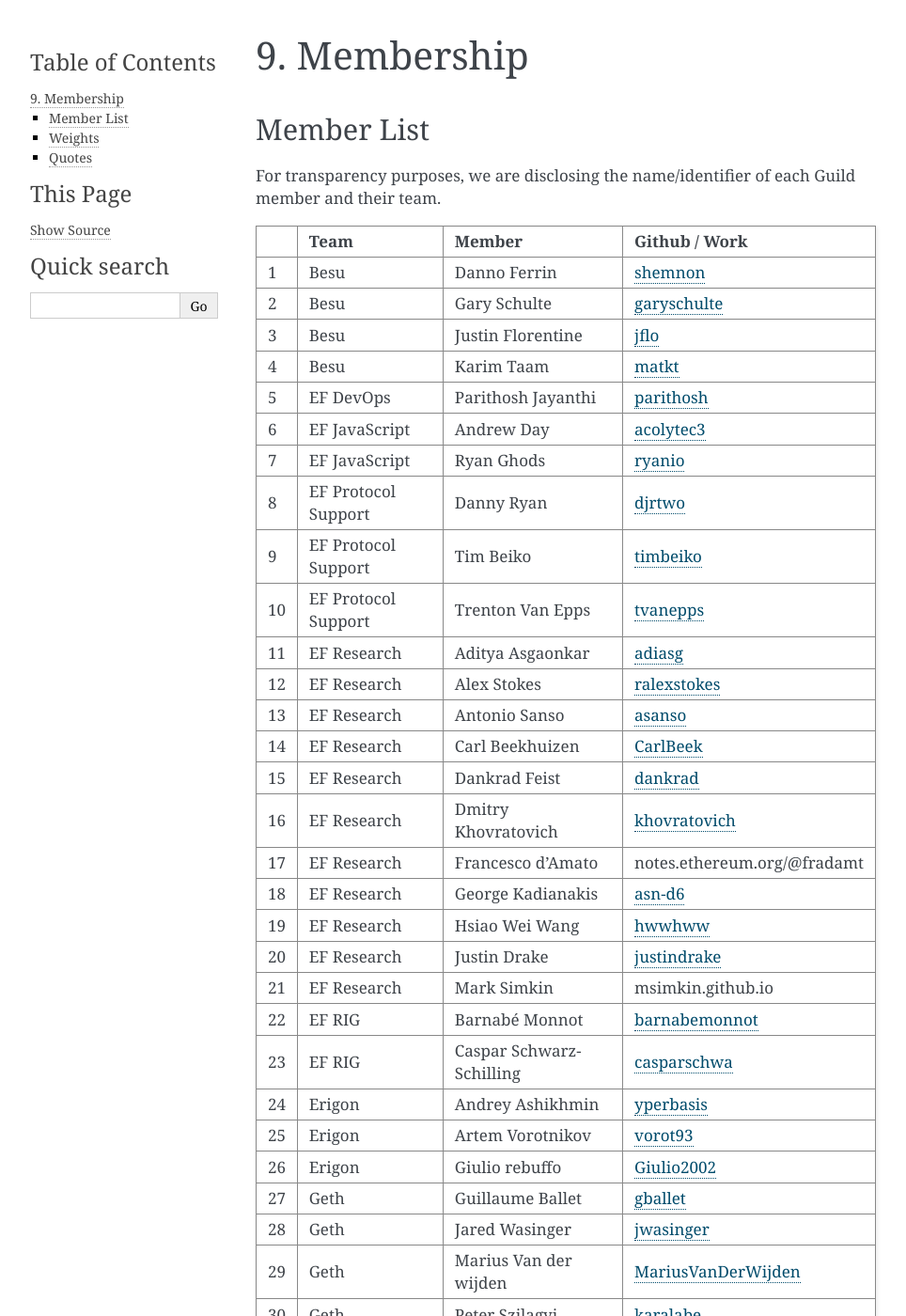
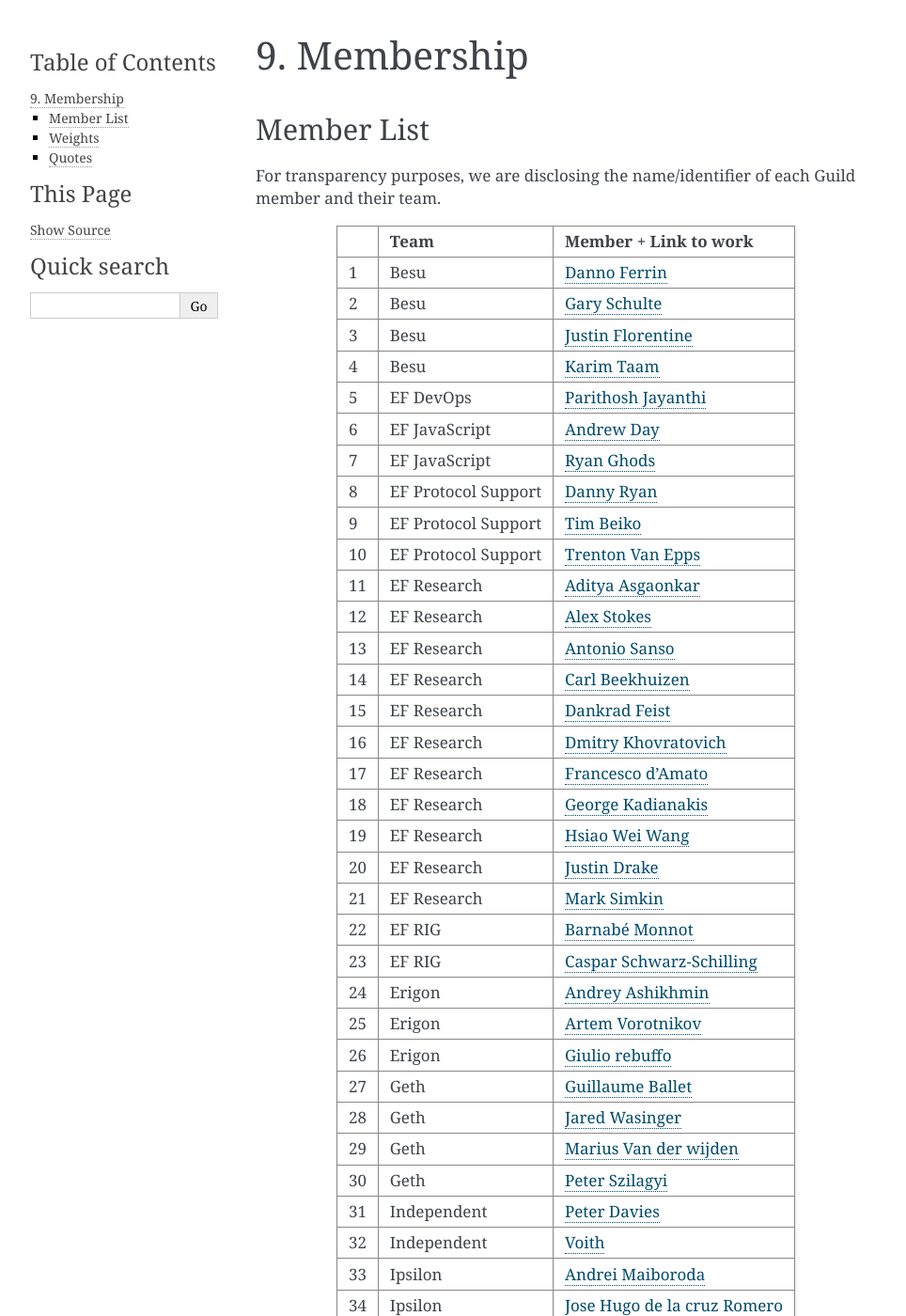
Before and after one commit to protocolguild/documentation, a Sphinx documentation site: the page built from docs/9-membership.md, in a window 1280 px wide and 1400 px high. Shown: the whole window at 94% size, without its empty margins (148-1112 px from the left). Built offline with Sphinx 7.4.7, drawn with Linux system fonts in a browser that asks for light colours; some of the changed text lies outside the part shown.

Commit message:
make links more compact

```diff
--- a/docs/9-membership.md
+++ b/docs/9-membership.md
@@ -3,95 +3,95 @@
 
 For transparency purposes, we are disclosing the name/identifier of each Guild member and their team.
 
-|      | Team  |                Member |  Github / Work |
-| ---:         |        :--- |        :--- |  :--- |
-| 1 | Besu | Danno Ferrin | [shemnon](https://github.com/shemnon/) |
-| 2 | Besu | Gary Schulte | [garyschulte](https://github.com/garyschulte/) |
-| 3 | Besu | Justin Florentine | [jflo](https://github.com/jflo/) |
-| 4 | Besu | Karim Taam | [matkt](https://github.com/matkt/) |
-| 5 | EF DevOps | Parithosh Jayanthi | [parithosh](https://github.com/parithosh/) |
-| 6 | EF JavaScript | Andrew Day | [acolytec3](https://github.com/acolytec3/) |
-| 7 | EF JavaScript | Ryan Ghods | [ryanio](https://github.com/ryanio/) |
-| 8 | EF Protocol Support | Danny Ryan | [djrtwo](https://github.com/djrtwo/) |
-| 9 | EF Protocol Support | Tim Beiko | [timbeiko](https://github.com/timbeiko/) |
-| 10 | EF Protocol Support | Trenton Van Epps | [tvanepps](https://github.com/tvanepps/) |
-| 11 | EF Research | Aditya Asgaonkar | [adiasg](https://github.com/adiasg/) |
-| 12 | EF Research | Alex Stokes | [ralexstokes](https://github.com/ralexstokes/) |
-| 13 | EF Research | Antonio Sanso | [asanso](https://github.com/asanso/) |
-| 14 | EF Research | Carl Beekhuizen | [CarlBeek](https://github.com/CarlBeek/) |
-| 15 | EF Research | Dankrad Feist | [dankrad](https://github.com/dankrad/) |
-| 16 | EF Research | Dmitry Khovratovich | [khovratovich](https://github.com/khovratovich/) |
-| 17 | EF Research | Francesco d’Amato | notes.ethereum.org/@fradamt |
-| 18 | EF Research | George Kadianakis | [asn-d6](https://github.com/asn-d6/) |
-| 19 | EF Research | Hsiao Wei Wang | [hwwhww](https://github.com/hwwhww/) |
-| 20 | EF Research | Justin Drake | [justindrake](https://github.com/justindrake/) |
-| 21 | EF Research | Mark Simkin | msimkin.github.io |
-| 22 | EF RIG | Barnabé Monnot | [barnabemonnot](https://github.com/barnabemonnot/) |
-| 23 | EF RIG | Caspar Schwarz-Schilling | [casparschwa](https://github.com/casparschwa/) |
-| 24 | Erigon | Andrey Ashikhmin | [yperbasis](https://github.com/yperbasis/) |
-| 25 | Erigon | Artem Vorotnikov | [vorot93](https://github.com/vorot93/) |
-| 26 | Erigon | Giulio rebuffo | [Giulio2002](https://github.com/Giulio2002/) |
-| 27 | Geth | Guillaume Ballet | [gballet](https://github.com/gballet/) |
-| 28 | Geth | Jared Wasinger | [jwasinger](https://github.com/jwasinger/) |
-| 29 | Geth | Marius Van der wijden | [MariusVanDerWijden](https://github.com/MariusVanDerWijden/) |
-| 30 | Geth | Peter Szilagyi | [karalabe](https://github.com/karalabe/) |
-| 31 | Independent | Peter Davies | [ultratwo](https://github.com/ultratwo/) |
-| 32 | Independent | Voith | [voith](https://github.com/voith/) |
-| 33 | Ipsilon | Andrei Maiboroda | [gumb0](https://github.com/gumb0/) |
-| 34 | Ipsilon | Jose Hugo de la cruz Romero | [hugo-dc](https://github.com/hugo-dc/) |
-| 35 | Ipsilon | Paweł Bylica | [chfast](https://github.com/chfast/) |
-| 36 | Lighthouse | Adrian Manning | [AgeManning](https://github.com/AgeManning/) |
-| 37 | Lighthouse | Diva Martínez | [divagant-martian](https://github.com/divagant-martian/) |
-| 38 | Lighthouse | Mac Ladson | [macladson](https://github.com/macladson/) |
-| 39 | Lighthouse | Mark Mackey | [ethDreamer](https://github.com/ethDreamer/) |
-| 40 | Lighthouse | Mehdi Zerouali | [zedt3ster](https://github.com/zedt3ster/) |
-| 41 | Lighthouse | Michael Sproul | [michaelsproul](https://github.com/michaelsproul/) |
-| 42 | Lighthouse | Paul Hauner | [paulhauner](https://github.com/paulhauner/) |
-| 43 | Lighthouse | Pawan Dhananjay Ravi | [pawanjay176](https://github.com/pawanjay176/) |
-| 44 | Lighthouse | Sean Anderson | [realbigsean](https://github.com/realbigsean/) |
-| 45 | Lodestar | Cayman Nava | [wemeetagain](https://github.com/wemeetagain/) |
-| 46 | Lodestar | dapplion | [dapplion](https://github.com/dapplion/) |
-| 47 | Lodestar | Gajinder Singh | [g11tech](https://github.com/g11tech/) |
-| 48 | Lodestar | Tuyen Nguyen | [tuyennhv](https://github.com/tuyennhv/) |
-| 49 | Nethermind | Kristof Gazso | [kristofgaszo](https://github.com/kristofgaszo/) |
-| 50 | Nethermind | Łukasz Rozmej | [LukaszRozmej](https://github.com/LukaszRozmej/) |
-| 51 | Nethermind | Marek Moraczyński | [MarekM25](https://github.com/MarekM25/) |
-| 52 | Nethermind | Mateusz Jędrzejewski | [matilote](https://github.com/matilote/) |
-| 53 | Nethermind | Tomasz Stanzeck | [tkstanczak](https://github.com/tkstanczak/) |
-| 54 | Nimbus | Dustin Brody | [tersec](https://github.com/tersec/) |
-| 55 | Nimbus | Etan Kissling | [etan-k](https://github.com/etan-k/) |
-| 56 | Nimbus | Jacek Sieka | [arnetheduck](https://github.com/arnetheduck/) |
-| 57 | Nimbus | Jamie Lokier | [jlokier](https://github.com/jlokier/) |
-| 58 | Nimbus | Kim De Mey | [kdeme](https://github.com/kdeme/) |
-| 59 | Nimbus | Mamy Ratsimbazafy | [mratsim](https://github.com/mratsim/) |
-| 60 | Nimbus | Ștefan Talpalaru | [stefantalpalaru](https://github.com/stefantalpalaru/) |
-| 61 | Nimbus | Zahary Karadzhov | [zah](https://github.com/zah/) |
-| 62 | Prysmatic | James He | [james-prysm](https://github.com/james-prysm/) |
-| 63 | Prysmatic | Kasey Kirkham | [kasey](https://github.com/kasey/) |
-| 64 | Prysmatic | Mohamed Zahoor | [jmozah](https://github.com/jmozah/) |
-| 65 | Prysmatic | Nishant Das | [nisdas](https://github.com/nisdas/) |
-| 66 | Prysmatic | potuz | [potuz](https://github.com/potuz/) |
-| 67 | Prysmatic | Preston Van Loon | [prestonvanloon](https://github.com/prestonvanloon/) |
-| 68 | Prysmatic | Radosław Kapka | [rkapka](https://github.com/rkapka/) |
-| 69 | Prysmatic | Raul Jordan | [rauljordan](https://github.com/rauljordan/) |
-| 70 | Prysmatic | Terence Tsao | [terencechain](https://github.com/terencechain/) |
-| 71 | Quilt | Ansgar Dietrichs | [adietrichs](https://github.com/adietrichs/) |
-| 72 | Quilt | Matt Garnett | [lightclient](https://github.com/lightclient/) |
-| 73 | Quilt | Sam Wilson | [SamWilsn](https://github.com/SamWilsn/) |
-| 74 | Quilt | Somu Bhargava | [bhargavasomu](https://github.com/bhargavasomu/) |
-| 75 | Solidity | Alex Beregszaszi | [axic](https://github.com/axic/) |
-| 76 | Solidity | Harikrishnan Mulackal | [hrkrshnn](https://github.com/hrkrshnn/) |
-| 77 | Solidity | Johnson Ugwuru | [ogwurujohnson](https://github.com/ogwurujohnson/) |
-| 78 | Solidity | Kaan Uzdogan | [kuzdogan](https://github.com/kuzdogan/) |
-| 79 | Solidity | Kamil Sliwak | [cameel](https://github.com/cameel/) |
-| 80 | Solidity | Leonardo de Sa Alt | [leonardoalt](https://github.com/leonardoalt/) |
-| 81 | Teku | Adrian Sutton | [ajsutton](https://github.com/ajsutton/) |
-| 82 | Teku | Ben Edgington | [benjaminion](https://github.com/benjaminion/) |
-| 83 | Teku | Enrico Del Fante | [tbenr](https://github.com/tbenr/) |
-| 84 | Teku | Paul Harris | [rolfyone](https://github.com/rolfyone/) |
-| 85 | TXRX | Alex Vlasov | [ericsson49](https://github.com/ericsson49/) |
-| 86 | TXRX | Anton Nashatyrev | [Nashatyrev](https://github.com/Nashatyrev/) |
-| 87 | TXRX | Mikhail Kalinin | [mkalinin](https://github.com/mkalinin/) |
+|      | Team  |                Member + Link to work |
+| ---:         |        :--- |        :--- |
+| 1 | Besu | [Danno Ferrin](https://github.com/shemnon/) |
+| 2 | Besu | [Gary Schulte](https://github.com/garyschulte/) |
+| 3 | Besu | [Justin Florentine](https://github.com/jflo/) |
+| 4 | Besu | [Karim Taam](https://github.com/matkt/) |
+| 5 | EF DevOps | [Parithosh Jayanthi](https://github.com/parithosh/) |
+| 6 | EF JavaScript | [Andrew Day](https://github.com/acolytec3/) |
+| 7 | EF JavaScript | [Ryan Ghods](https://github.com/ryanio/) |
+| 8 | EF Protocol Support | [Danny Ryan](https://github.com/djrtwo/) |
+| 9 | EF Protocol Support | [Tim Beiko](https://github.com/timbeiko/) |
+| 10 | EF Protocol Support | [Trenton Van Epps](https://github.com/tvanepps/) |
+| 11 | EF Research | [Aditya Asgaonkar](https://github.com/adiasg/) |
+| 12 | EF Research | [Alex Stokes](https://github.com/ralexstokes/) |
+| 13 | EF Research | [Antonio Sanso](https://github.com/asanso/) |
+| 14 | EF Research | [Carl Beekhuizen](https://github.com/CarlBeek/) |
+| 15 | EF Research | [Dankrad Feist](https://github.com/dankrad/) |
+| 16 | EF Research | [Dmitry Khovratovich](https://github.com/khovratovich/) |
+| 17 | EF Research | [Francesco d’Amato](https://github.com/notes.ethereum.org/@fradamt/) |
+| 18 | EF Research | [George Kadianakis](https://github.com/asn-d6/) |
+| 19 | EF Research | [Hsiao Wei Wang](https://github.com/hwwhww/) |
+| 20 | EF Research | [Justin Drake](https://github.com/justindrake/) |
+| 21 | EF Research | [Mark Simkin](https://github.com/msimkin.github.io/) |
+| 22 | EF RIG | [Barnabé Monnot](https://github.com/barnabemonnot/) |
+| 23 | EF RIG | [Caspar Schwarz-Schilling](https://github.com/casparschwa/) |
+| 24 | Erigon | [Andrey Ashikhmin](https://github.com/yperbasis/) |
+| 25 | Erigon | [Artem Vorotnikov](https://github.com/vorot93/) |
+| 26 | Erigon | [Giulio rebuffo](https://github.com/Giulio2002/) |
+| 27 | Geth | [Guillaume Ballet](https://github.com/gballet/) |
+| 28 | Geth | [Jared Wasinger](https://github.com/jwasinger/) |
+| 29 | Geth | [Marius Van der wijden](https://github.com/MariusVanDerWijden/) |
+| 30 | Geth | [Peter Szilagyi](https://github.com/karalabe/) |
+| 31 | Independent | [Peter Davies](https://github.com/ultratwo/) |
+| 32 | Independent | [Voith](https://github.com/voith/) |
+| 33 | Ipsilon | [Andrei Maiboroda](https://github.com/gumb0/) |
+| 34 | Ipsilon | [Jose Hugo de la cruz Romero](https://github.com/hugo-dc/) |
+| 35 | Ipsilon | [Paweł Bylica](https://github.com/chfast/) |
+| 36 | Lighthouse | [Adrian Manning](https://github.com/AgeManning/) |
+| 37 | Lighthouse | [Diva Martínez](https://github.com/divagant-martian/) |
+| 38 | Lighthouse | [Mac Ladson](https://github.com/macladson/) |
+| 39 | Lighthouse | [Mark Mackey](https://github.com/ethDreamer/) |
+| 40 | Lighthouse | [Mehdi Zerouali](https://github.com/zedt3ster/) |
+| 41 | Lighthouse | [Michael Sproul](https://github.com/michaelsproul/) |
+| 42 | Lighthouse | [Paul Hauner](https://github.com/paulhauner/) |
+| 43 | Lighthouse | [Pawan Dhananjay Ravi](https://github.com/pawanjay176/) |
+| 44 | Lighthouse | [Sean Anderson](https://github.com/realbigsean/) |
+| 45 | Lodestar | [Cayman Nava](https://github.com/wemeetagain/) |
+| 46 | Lodestar | [dapplion](https://github.com/dapplion/) |
+| 47 | Lodestar | [Gajinder Singh](https://github.com/g11tech/) |
+| 48 | Lodestar | [Tuyen Nguyen](https://github.com/tuyennhv/) |
+| 49 | Nethermind | [Kristof Gazso](https://github.com/kristofgaszo/) |
+| 50 | Nethermind | [Łukasz Rozmej](https://github.com/LukaszRozmej/) |
+| 51 | Nethermind | [Marek Moraczyński](https://github.com/MarekM25/) |
+| 52 | Nethermind | [Mateusz Jędrzejewski](https://github.com/matilote/) |
+| 53 | Nethermind | [Tomasz Stanzeck](https://github.com/tkstanczak/) |
+| 54 | Nimbus | [Dustin Brody](https://github.com/tersec/) |
+| 55 | Nimbus | [Etan Kissling](https://github.com/etan-k/) |
+| 56 | Nimbus | [Jacek Sieka](https://github.com/arnetheduck/) |
+| 57 | Nimbus | [Jamie Lokier](https://github.com/jlokier/) |
+| 58 | Nimbus | [Kim De Mey](https://github.com/kdeme/) |
+| 59 | Nimbus | [Mamy Ratsimbazafy](https://github.com/mratsim/) |
+| 60 | Nimbus | [Ștefan Talpalaru](https://github.com/stefantalpalaru/) |
+| 61 | Nimbus | [Zahary Karadzhov](https://github.com/zah/) |
+| 62 | Prysmatic | [James He](https://github.com/james-prysm/) |
+| 63 | Prysmatic | [Kasey Kirkham](https://github.com/kasey/) |
+| 64 | Prysmatic | [Mohamed Zahoor](https://github.com/jmozah/) |
+| 65 | Prysmatic | [Nishant Das](https://github.com/nisdas/) |
+| 66 | Prysmatic | [potuz](https://github.com/potuz/) |
+| 67 | Prysmatic | [Preston Van Loon](https://github.com/prestonvanloon/) |
+| 68 | Prysmatic | [Radosław Kapka](https://github.com/rkapka/) |
+| 69 | Prysmatic | [Raul Jordan](https://github.com/rauljordan/) |
+| 70 | Prysmatic | [Terence Tsao](https://github.com/terencechain/) |
+| 71 | Quilt | [Ansgar Dietrichs](https://github.com/adietrichs/) |
+| 72 | Quilt | [Matt Garnett](https://github.com/lightclient/) |
+| 73 | Quilt | [Sam Wilson](https://github.com/SamWilsn/) |
+| 74 | Quilt | [Somu Bhargava](https://github.com/bhargavasomu/) |
+| 75 | Solidity | [Alex Beregszaszi](https://github.com/axic/) |
+| 76 | Solidity | [Harikrishnan Mulackal](https://github.com/hrkrshnn/) |
+| 77 | Solidity | [Johnson Ugwuru](https://github.com/ogwurujohnson/) |
+| 78 | Solidity | [Kaan Uzdogan](https://github.com/kuzdogan/) |
+| 79 | Solidity | [Kamil Sliwak](https://github.com/cameel/) |
+| 80 | Solidity | [Leonardo de Sa Alt](https://github.com/leonardoalt/) |
+| 81 | Teku | [Adrian Sutton](https://github.com/ajsutton/) |
+| 82 | Teku | [Ben Edgington](https://github.com/benjaminion/) |
+| 83 | Teku | [Enrico Del Fante](https://github.com/tbenr/) |
+| 84 | Teku | [Paul Harris](https://github.com/rolfyone/) |
+| 85 | TXRX | [Alex Vlasov](https://github.com/ericsson49/) |
+| 86 | TXRX | [Anton Nashatyrev](https://github.com/Nashatyrev/) |
+| 87 | TXRX | [Mikhail Kalinin](https://github.com/mkalinin/) |
 
 ## Weights
 
```
